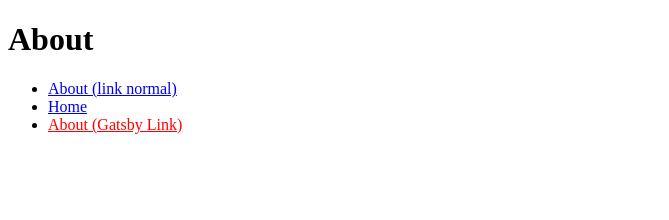
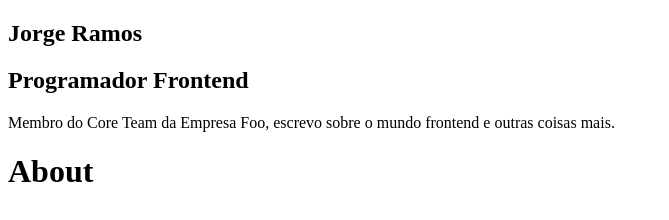
Before and after one commit to jorginhodev/gatsby-course, a Gatsby site: page /about in a window 1280 px wide. Shown: the whole page, without its empty margins (0-669 px from the left). Built offline with nearby package versions, Linux system fonts and the light colour scheme; Gatsby itself is replaced by a stand-in of ours.

Commit message:
Create Profile Component

```diff
--- /dev/null
+++ b/src/components/Profile/index.js
@@ -0,0 +1,14 @@
+import React from "react"
+
+const Profile = () => (
+  <div className="Profile-wrapper">
+    <h1>Jorge Ramos</h1>
+    <h2>Programador Frontend</h2>
+    <p>
+      Membro do Core Team da Empresa Foo, escrevo sobre o mundo frontend e
+      outras coisas mais.
+    </p>
+  </div>
+)
+
+export default Profile
--- a/src/components/layout.js
+++ b/src/components/layout.js
@@ -1,8 +1,16 @@
 import React from "react"
 import PropTypes from "prop-types"
+import Profile from "./Profile"
 
 const Layout = ({ children }) => {
-  return <main>{children}</main>
+  return (
+    <>
+      <aside>
+        <Profile />
+      </aside>
+      <main>{children}</main>
+    </>
+  )
 }
 
 Layout.propTypes = {
--- a/src/pages/about.js
+++ b/src/pages/about.js
@@ -1,5 +1,4 @@
 import React from "react"
-import { Link } from "gatsby"
 
 import Layout from "../components/layout"
 import SEO from "../components/seo"
@@ -8,21 +7,6 @@ const Aboutpage = () => (
   <Layout>
     <SEO title="About" />
     <h1>About</h1>
-    <ul>
-      <li>
-        <a href="/about">About (link normal)</a>
-      </li>
-      <li>
-        <Link to="/" activeStyle={{ color: "red" }}>
-          Home
-        </Link>
-      </li>
-      <li>
-        <Link to="/about" activeStyle={{ color: "red" }}>
-          About (Gatsby Link)
-        </Link>
-      </li>
-    </ul>
   </Layout>
 )
 export default Aboutpage
```
Also changed, not shown: src/pages/index.js (+0 -14 lines).
